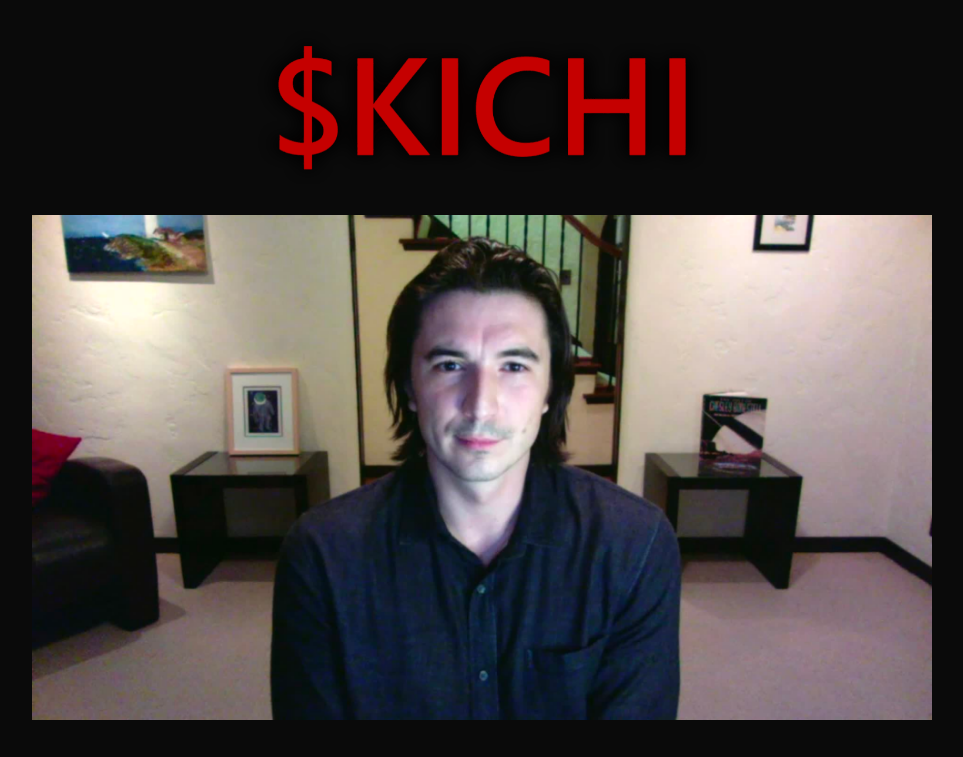
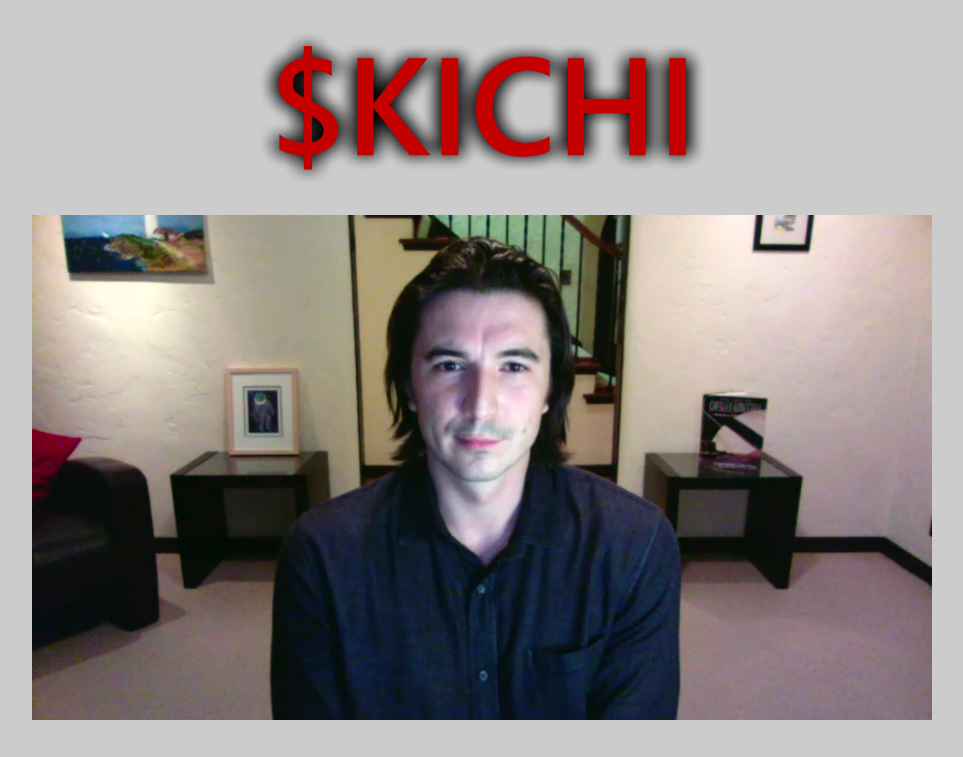
Before and after one commit to NEOTECNO/KICHY, a website: page index.html in a window 1280 px wide. Shown: the top 757 px of the page, without its empty margins (158-1121 px from the left). Drawn offline with Linux system fonts and the light colour scheme.

Commit message:
Update css-style.css

```diff
--- a/css/css-style.css
+++ b/css/css-style.css
@@ -40,7 +40,7 @@ body {
   min-width: 320px;
   width: 100vw;
   height: 100vh;
-  background-color: #0a0a0a;
+  background-color: #cccccc;
 	background-position: center;
   background-size: cover;
 	position: relative;
```
